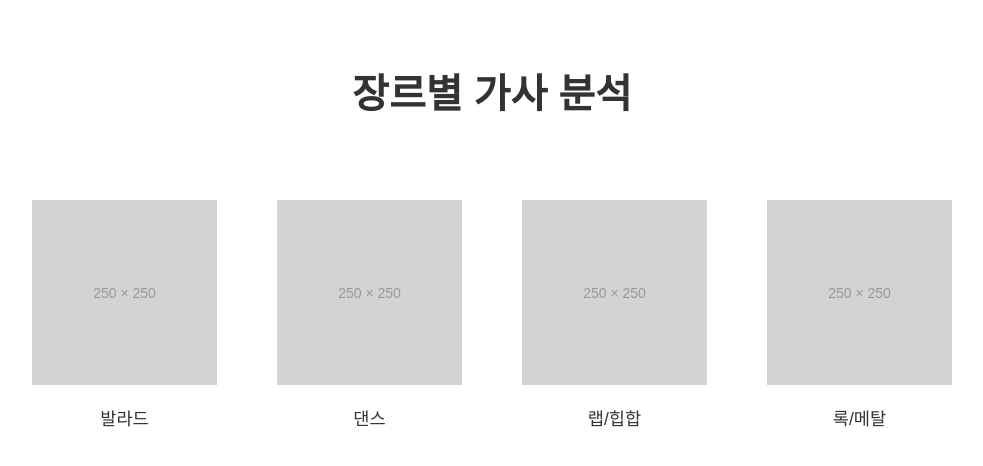
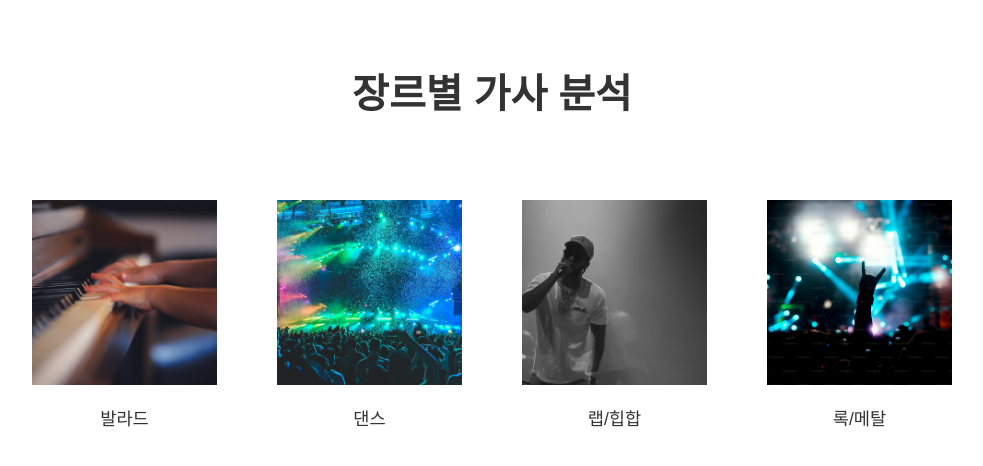
Before and after one commit to DE7-Bitstream/project-1, a Django app: page /lyrics/ in a window 1280 px wide. Shown: the part 196-662 px from the top of the page, without its empty margins (148-1131 px from the left). Run offline with Django 5.2, Linux system fonts and the light colour scheme.

Commit message:
네비게이션 이미지 수정

```diff
--- a/web/lyrics/templates/lyrics/index.html
+++ b/web/lyrics/templates/lyrics/index.html
@@ -11,28 +11,28 @@
 <div class="genre-grid">
     <a href="{% url 'wordcloud' %}?genre=발라드" class="genre-item">
         <div class="genre-image">
-            <!-- 이미지 대신 placeholder -->
+            <img src="{% static 'lyrics/images/발라드.png' %}" alt="발라드 워드클라우드">
         </div>
         <div class="genre-label">발라드</div>
     </a>
 
     <a href="{% url 'wordcloud' %}?genre=댄스" class="genre-item">
         <div class="genre-image">
-            <!-- 이미지 대신 placeholder -->
+            <img src="{% static 'lyrics/images/댄스.png' %}" alt="댄스 워드클라우드">
         </div>
         <div class="genre-label">댄스</div>
     </a>
 
     <a href="{% url 'wordcloud' %}?genre=랩_힙합" class="genre-item">
         <div class="genre-image">
-            <!-- 이미지 대신 placeholder -->
+            <img src="{% static 'lyrics/images/힙합.png' %}" alt="랩&힙합 워드클라우드">
         </div>
         <div class="genre-label">랩/힙합</div>
     </a>
 
     <a href="{% url 'wordcloud' %}?genre=록_메탈" class="genre-item">
         <div class="genre-image">
-            <!-- 이미지 대신 placeholder -->
+            <img src="{% static 'lyrics/images/락.png' %}" alt="록&메탈 워드클라우드">
         </div>
         <div class="genre-label">록/메탈</div>
     </a>
@@ -84,22 +84,28 @@
     color: #333;
 }
 
-/* 장르 이미지 (빈 박스) */
+/* 장르 이미지 */
 .genre-image {
     width: 100%;
     aspect-ratio: 1;
-    background-color: #D3D3D3;
+    background-color: #f5f5f5;
     border-radius: 0;
     margin-bottom: 20px;
+    overflow: hidden;
     display: flex;
     align-items: center;
     justify-content: center;
-    color: #999;
-    font-size: 14px;
 }
 
-.genre-image::before {
-    content: "250 × 250";
+.genre-image img {
+    width: 100%;
+    height: 100%;
+    object-fit: cover;
+    transition: transform 0.2s ease;
+}
+
+.genre-item:hover .genre-image img {
+    transform: scale(1.05);
 }
 
 /* 장르 라벨 */
```
Also changed, not shown: web/lyrics/static/lyrics/images/댄스.png (added), web/lyrics/static/lyrics/images/락.png (added), web/lyrics/static/lyrics/images/발라드.png (added), web/lyrics/static/lyrics/images/힙합.png (added).
